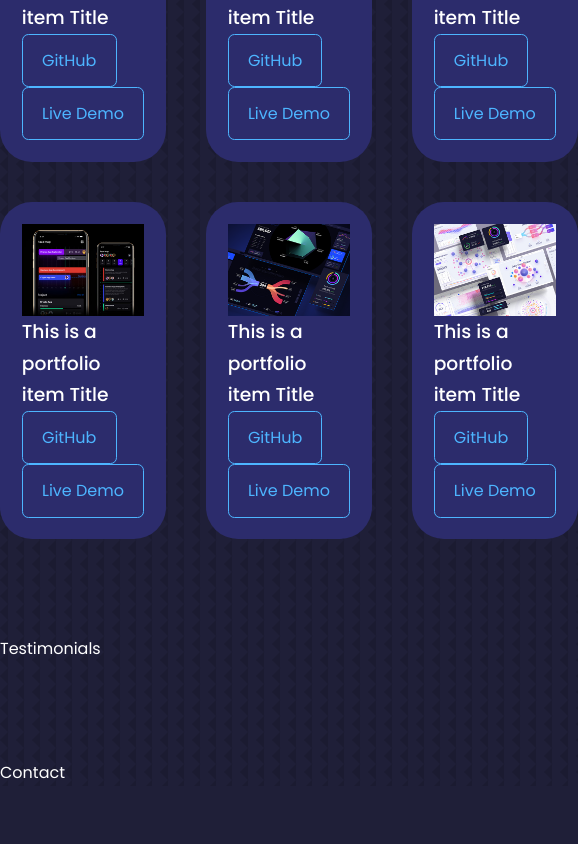
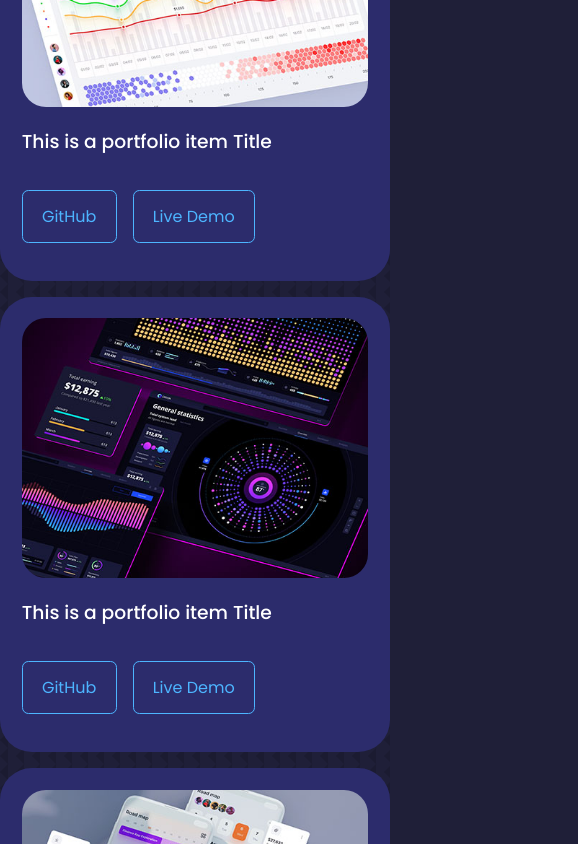
Before and after one commit to MathFerreira01/Portfolio, a React (Create React App) app: page / in a window 390 px wide. Shown: the part 3300-4144 px from the top of the page, 578 px wide, since content can reach past the window. Before the commit the page ends 4086 px from the top, so only its background shows below. Built offline with nearby package versions, Linux system fonts and the light colour scheme.

Commit message:
Finalizado a estilização do component Portfolio

```diff
--- a/src/components/portfolio/Portfolio.jsx
+++ b/src/components/portfolio/Portfolio.jsx
@@ -20,6 +20,7 @@
           </div>
 
           <h3>This is a portfolio item Title</h3>
+          <div className="portfolio_item-cta">
             <a href="https://github.com" className="btn">
               GitHub
             </a>
@@ -30,6 +31,7 @@
             >
               Live Demo
             </a>
+          </div>
         </article>
         <article className="portfolio_item">
           <div className="portfolio_item-image">
@@ -37,6 +39,7 @@
           </div>
 
           <h3>This is a portfolio item Title</h3>
+          <div className="portfolio_item-cta">
             <a href="https://github.com" className="btn">
               GitHub
             </a>
@@ -47,6 +50,7 @@
             >
               Live Demo
             </a>
+          </div>
         </article>
         <article className="portfolio_item">
           <div className="portfolio_item-image">
@@ -54,6 +58,7 @@
           </div>
 
           <h3>This is a portfolio item Title</h3>
+          <div className="portfolio_item-cta">
             <a href="https://github.com" className="btn">
               GitHub
             </a>
@@ -64,6 +69,7 @@
             >
               Live Demo
             </a>
+          </div>
         </article>
         <article className="portfolio_item">
           <div className="portfolio_item-image">
@@ -71,6 +77,7 @@
           </div>
 
           <h3>This is a portfolio item Title</h3>
+          <div className="portfolio_item-cta">
             <a href="https://github.com" className="btn">
               GitHub
             </a>
@@ -81,6 +88,7 @@
             >
               Live Demo
             </a>
+          </div>
         </article>
         <article className="portfolio_item">
           <div className="portfolio_item-image">
@@ -88,6 +96,7 @@
           </div>
 
           <h3>This is a portfolio item Title</h3>
+          <div className="portfolio_item-cta">
             <a href="https://github.com" className="btn">
               GitHub
             </a>
@@ -98,6 +107,7 @@
             >
               Live Demo
             </a>
+          </div>
         </article>
         <article className="portfolio_item">
           <div className="portfolio_item-image">
@@ -105,6 +115,7 @@
           </div>
 
           <h3>This is a portfolio item Title</h3>
+          <div className="portfolio_item-cta">
             <a href="https://github.com" className="btn">
               GitHub
             </a>
@@ -115,6 +126,7 @@
             >
               Live Demo
             </a>
+          </div>
         </article>
       </div>
     </section>
--- a/src/components/portfolio/portfolio.css
+++ b/src/components/portfolio/portfolio.css
@@ -11,3 +11,41 @@
     border: 1px solid transparent;
     transition: var(--transition);
 }
+
+.portfolio_item:hover {
+    border-color: var(--color-primary-variant);
+    background: transparent;
+}
+
+.portfolio_item-image {
+    border-radius: 1.5rem;
+    overflow: hidden;
+}
+
+.portfolio_item h3 {
+    margin: 1.2rem 0 2rem;
+}
+
+.portfolio_item-cta {
+    display: flex;
+    gap: 1rem;
+    margin-bottom: 1rem;
+}
+
+/* ============================================= MEDIA QUERIES (MEDIUM DEVICES) ===============================================*/
+
+@media screen and (max-width: 1024px) {
+    .porfolio_container {
+       grid-template-columns: 1fr 1fr;
+       gap: 1.2rem;
+    }
+}
+
+/* ============================================= MEDIA QUERIES (SMALL DEVICES) ===============================================*/
+
+@media screen and (max-width: 600px) {
+    .porfolio_container {
+        grid-template-columns: 1fr;
+        gap: 1rem;
+    }
+}
```
Lines whose indentation alone changed are shown as unchanged.
